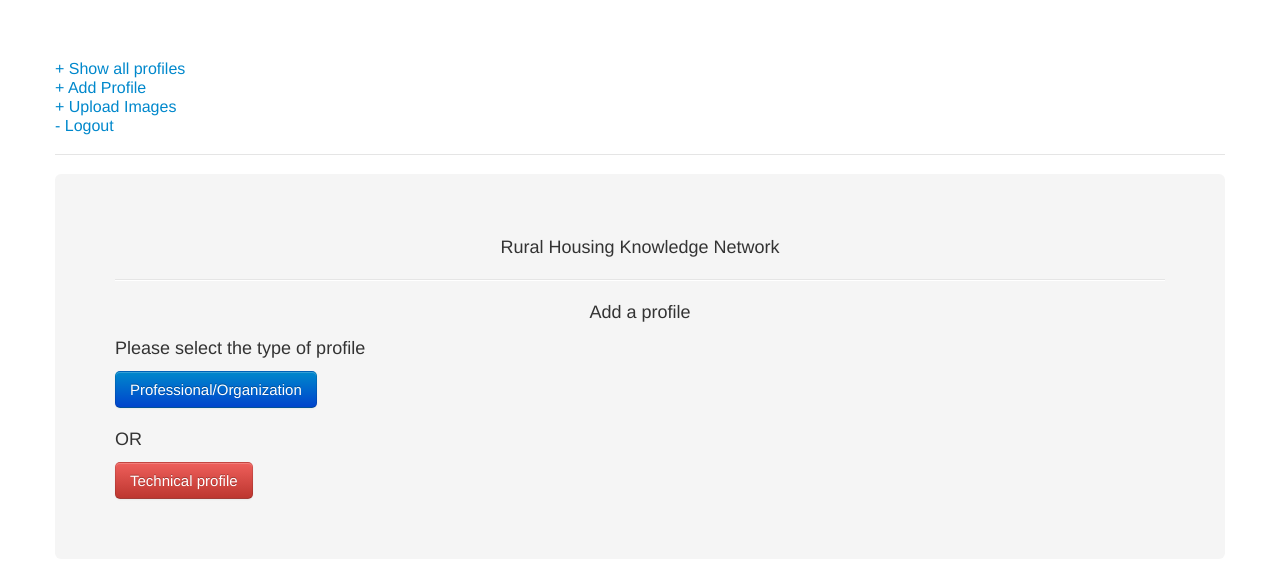
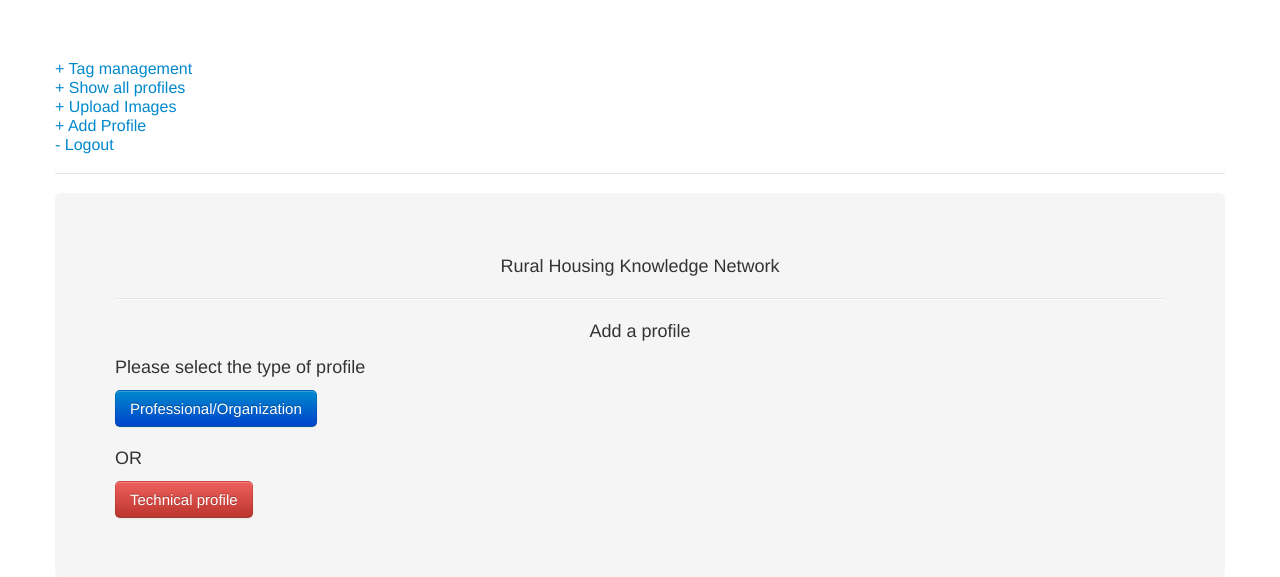
Before and after one commit to DarkSector/profilebuilder, a Flask app: page /add in a window 1280 px wide. Shown: the top 577 px of the page. Run offline with Flask 2, Linux system fonts and the light colour scheme; the visitor is signed in with stand-in values (Sample User, id 1); parts of the project's set-up code (start-up, migrations or seed data) failed here and were passed over; some libraries are stand-ins or nearby versions.

Commit message:
layout now contains link to tag management

```diff
--- a/profilebuilder/templates/layout.html
+++ b/profilebuilder/templates/layout.html
@@ -32,9 +32,11 @@
 <!--[if lt IE 7]><p class=chromeframe>Your browser is <em>ancient!</em> <a href="http://browsehappy.com/">Upgrade to a different browser</a> or <a href="http://www.google.com/chromeframe/?redirect=true">install Google Chrome Frame</a> to experience this site.</p><![endif]-->
 	<div class="container">
 		{% if session.logged_in %}
+				<a style="font-size: 16px;" href="{{ url_for('tags') }}">+ Tag management</a><br />
 				<a style="font-size: 16px;" href="{{ url_for('show_profiles') }}">+ Show all profiles</a><br />
+				<a style="font-size: 16px;" href="{{ url_for('upload_images') }}">+ Upload Images</a><br />
 				<a style="font-size: 16px;" href="{{ url_for('check_pro') }}">+ Add Profile</a><br />
-				<a style="font-size: 16px;" href="{{ url_for('upload_images') }}">+ Upload Images</a><br />
+
 				<a style="font-size: 16px;" href="{{ url_for('logout') }}"> - Logout</a>
 <hr />
 				{% block body %}
```
